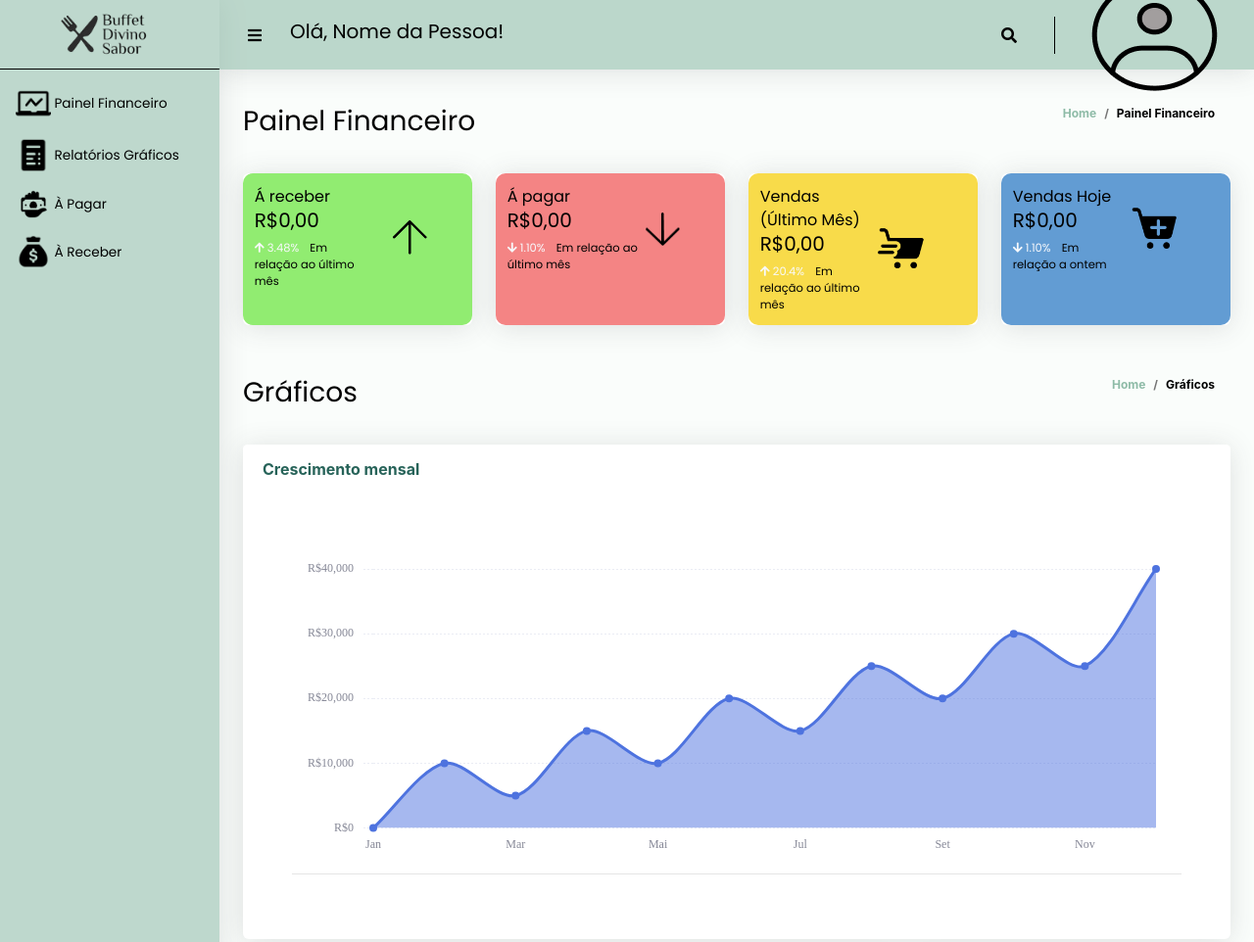
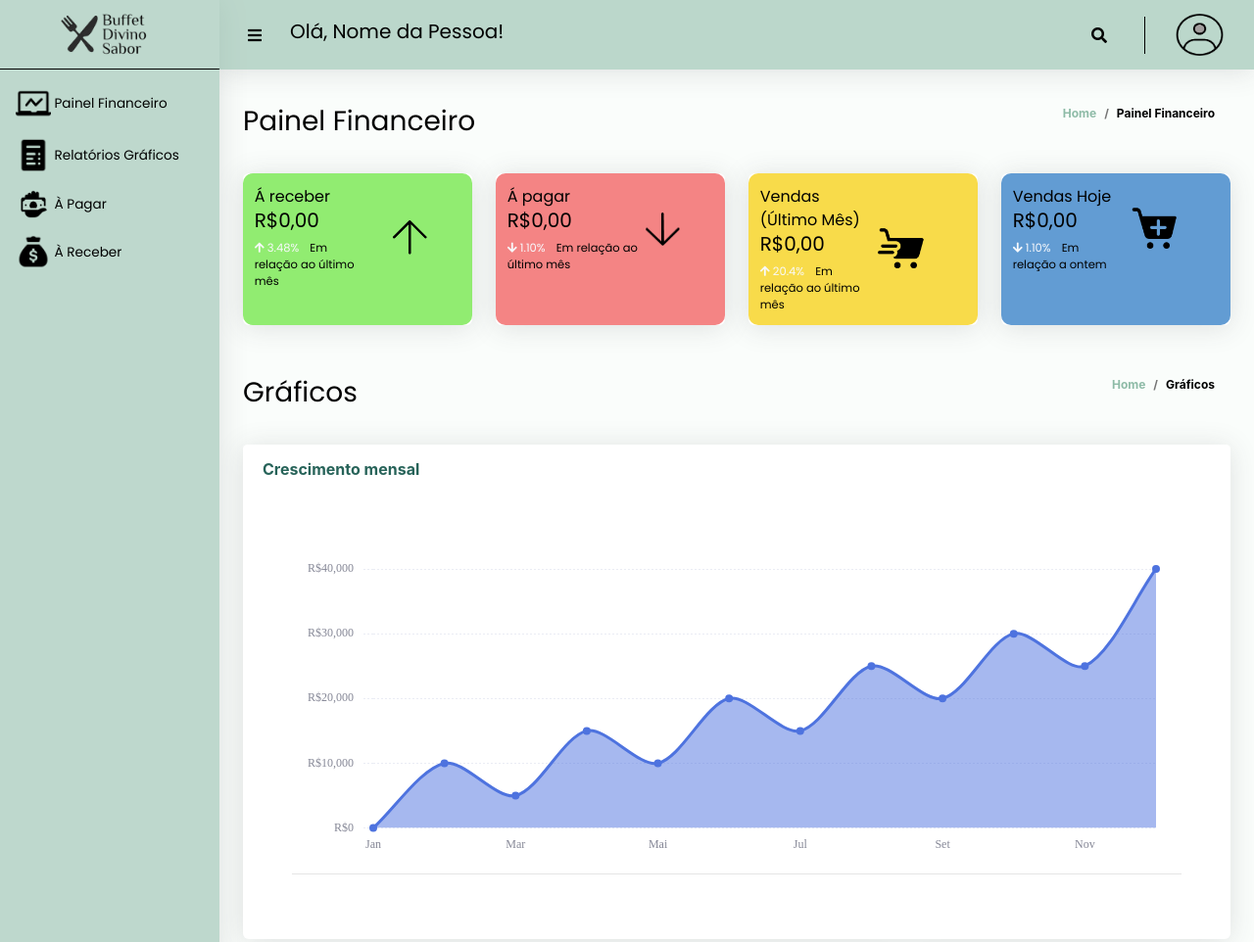
Before and after one commit to danielcalebe719/GIPPE, a plain HTML site: page Buffet-Divino-Sabor/painel-financeiro.html in a window 1280 px wide. Shown: the top 962 px of the page at 98% size. Drawn offline with nearby package versions, Linux system fonts and the light colour scheme; files whose address does not match are found by name.

Commit message:
Update painel-financeiro.html

```diff
--- a/Buffet-Divino-Sabor/painel-financeiro.html
+++ b/Buffet-Divino-Sabor/painel-financeiro.html
@@ -96,7 +96,7 @@
                 <li class="nav-item dropdown no-arrow">
                   <a class="nav-link dropdown-toggle" href="#" id="userDropdown" role="button" data-toggle="dropdown"
                     aria-haspopup="true" aria-expanded="false">
-                    <img class="img-profile-rounded-circle" src="img/boy.png" >
+                    <img class="boyimg" src="img/boy.png" >
 
                   </a>
                   <div class="dropdown-menu dropdown-menu-right shadow animated--grow-in" aria-labelledby="userDropdown">
```
